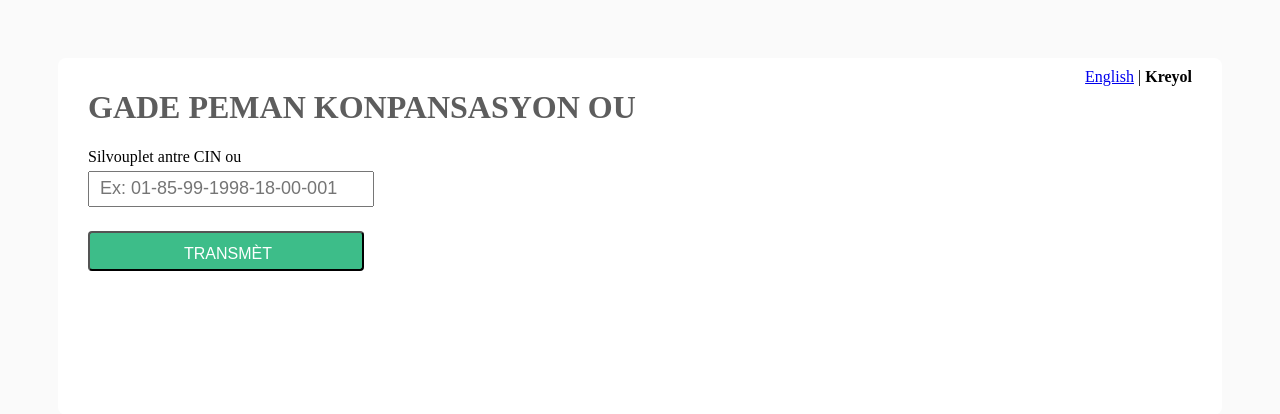
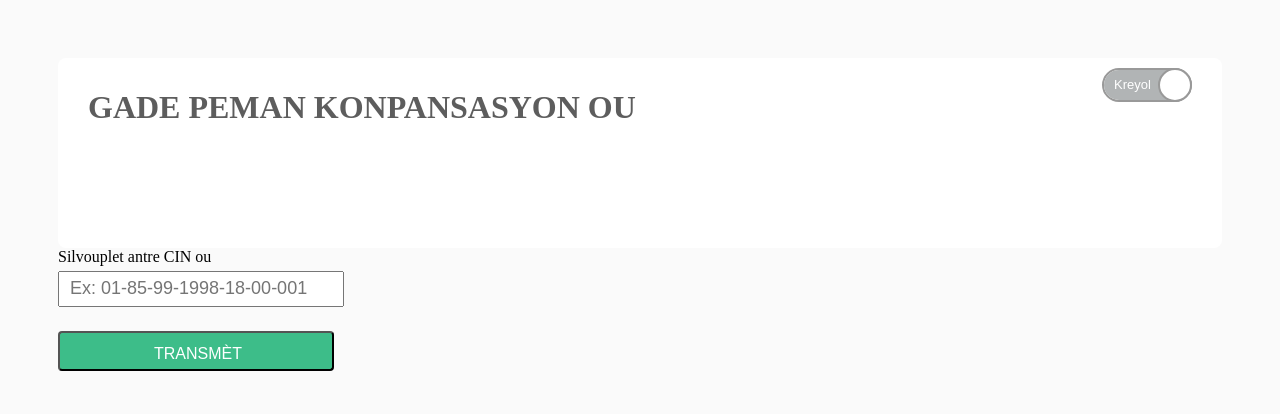
Before and after one commit to acounsel/django_haiticomp, a Django app: page /input/kreyol/ in a window 1280 px wide. Shown: the top 414 px of the page. Run offline with Django 3.2, Linux system fonts and the light colour scheme; some libraries are stand-ins or nearby versions.

Commit message:
toggle button

```diff
--- a/static/css/main.css
+++ b/static/css/main.css
@@ -20,6 +20,55 @@ input {
   margin-top: 5px;
   padding-left: 10px;
   width: 270px;
+}
+
+.onoffswitch {
+    position: relative; width: 90px;
+    -webkit-user-select:none; -moz-user-select:none; -ms-user-select: none;
+}
+.onoffswitch-checkbox {
+    display: none;
+}
+.onoffswitch-label {
+    display: block; overflow: hidden; cursor: pointer;
+    border: 2px solid #999999; border-radius: 20px;
+}
+.onoffswitch-inner {
+    display: block; width: 200%; margin-left: -100%;
+    transition: margin 0.3s ease-in 0s;
+}
+.onoffswitch-inner:before, .onoffswitch-inner:after {
+    display: block; float: left; width: 50%; height: 30px; padding: 0; line-height: 30px;
+    font-size: 13px; color: white; font-family: sans-serif;
+    box-sizing: border-box;
+}
+.onoffswitch-inner:before {
+    content: "Kreyol";
+    padding-left: 10px;
+    background-color: #B1B4B5; color: #FFFFFF;
+}
+.onoffswitch-inner:after {
+    content: "English";
+    padding-right: 10px;
+    background-color: #EEEEEE; color: #999999;
+    text-align: right;
+}
+.onoffswitch-switch {
+    display: block;
+    width: 30px;
+    height: 30px;
+    margin: 0px;
+    background: #FFFFFF;
+    position: absolute; top: 0; bottom: 0;
+    right: 56px;
+    border: 2px solid #999999; border-radius: 20px;
+    transition: all 0.3s ease-in 0s;
+}
+.onoffswitch-checkbox:checked + .onoffswitch-label .onoffswitch-inner {
+    margin-left: 0;
+}
+.onoffswitch-checkbox:checked + .onoffswitch-label .onoffswitch-switch {
+    right: 0px;
 }
 
 textarea {
--- a/templates/base.html
+++ b/templates/base.html
@@ -20,13 +20,20 @@
       {% else %}
         <h1>Gade peman konpansasyon ou</h1>
       {% endif %}
-      <div class="LanguageToggle">
-        {% if request.resolver_match.url_name == 'farmer-input' %}
+        <!-- {% if request.resolver_match.url_name == 'farmer-input' %}
         <a href="{% url request.resolver_match.url_name language=other_language %}">
         {% else %}
         <a href="{% url request.resolver_match.url_name package_id=package.id language=other_language %}">
         {% endif %}
-        {{ other_language|title }}</a> | <strong>{{ language|title }}</strong>
+        {{ other_language|title }}</a>  -->
+        <div class="onoffswitch">
+            <input type="checkbox" name="onoffswitch" class="onoffswitch-checkbox" id="myonoffswitch" checked>
+            <label class="onoffswitch-label" for="myonoffswitch">
+              <span class="onoffswitch-inner"></span>
+              <span class="onoffswitch-switch"></span>
+              <a ></a>
+            </label>
+        </div> <!-- <strong>{{ language|title }}</strong> -->
 
       </div>
 
@@ -34,6 +41,7 @@
     {% block content %}
     {% endblock %}
   </div>
+
   {% block javascript %}
   {% endblock %}
 </body>
```
